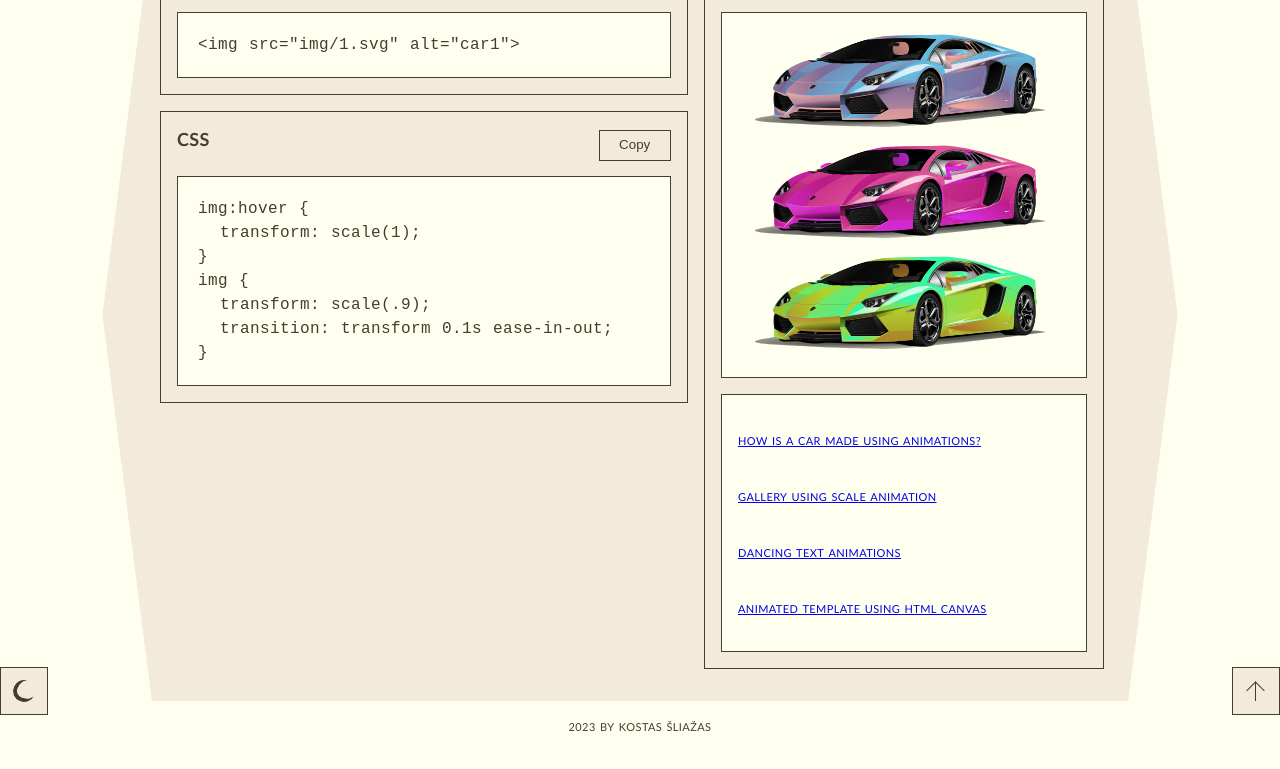
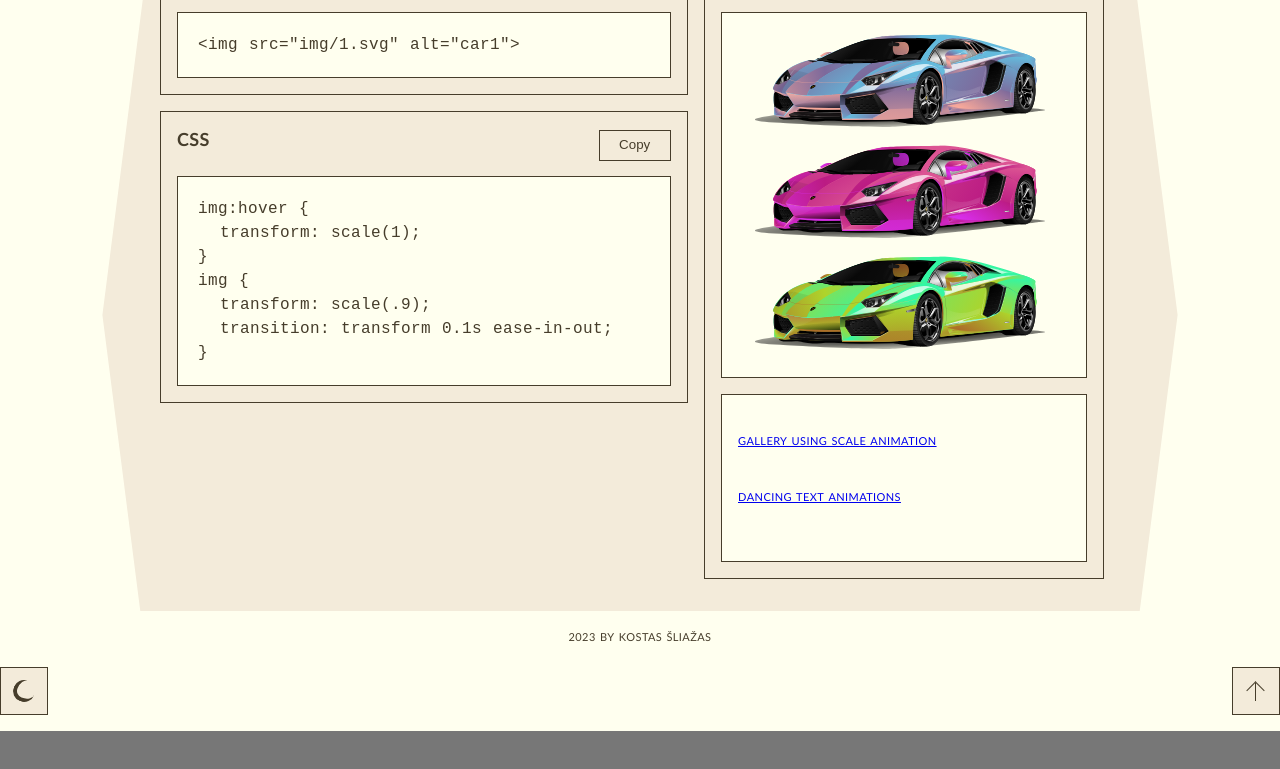
Before and after one commit to KostasSliazas/animations, a plain HTML site: page scale-animation.html in a window 1280 px wide. Shown: the part 85-854 px from the top of the page. After the commit the page ends 816 px from the top, so only its background shows below. Drawn offline with Linux system fonts and the light colour scheme.

Commit message:
Update scale-animation.html

```diff
--- a/scale-animation.html
+++ b/scale-animation.html
@@ -91,15 +91,6 @@ img {
             <div class="box">
               <p>
                 <a
-                  href="https://kostassliazas.github.io/svg-car-making.github.io/"
-                  target="_blank"
-                  rel="noopener noreferrer"
-                >
-                  How is a car made using animations?
-                </a>
-              </p>
-              <p>
-                <a
                   href="https://kostassliazas.github.io/gallery/"
                   target="_blank"
                   rel="noopener noreferrer"
@@ -116,15 +107,6 @@ img {
                   Dancing text animations
                 </a>
               </p>
-              <p>
-                <a
-                  href="https://kostassliazas.github.io/template-html2020.github.io/"
-                  target="_blank"
-                  rel="noopener noreferrer"
-                >
-                  Animated template using HTML canvas
-                </a>
-              </p>
             </div>
           </div>
         </aside>
```
